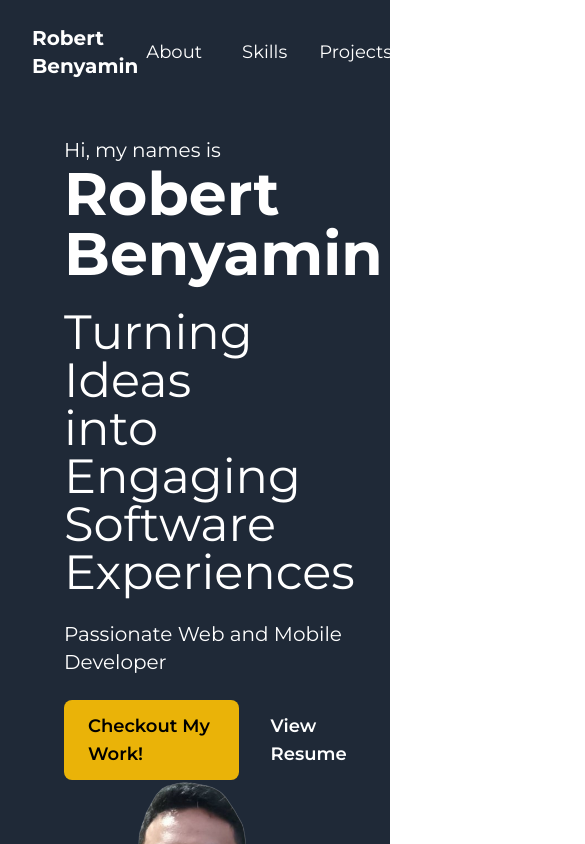
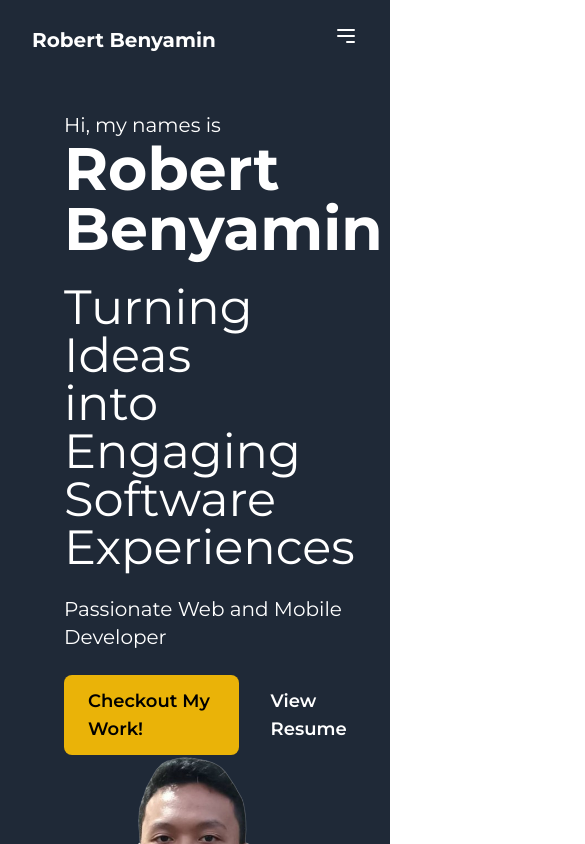
Before and after one commit to RobertBenyamin/portfolio, a React (Create React App) app: page / in a window 390 px wide. Shown: the top 844 px of the page, 585 px wide, since content can reach past the window. Built offline with nearby package versions, Linux system fonts and the light colour scheme.

Commit message:
feat: Add responsive mobile menu to Navbar component

```diff
--- a/src/components/Navbar.jsx
+++ b/src/components/Navbar.jsx
@@ -1,11 +1,17 @@
-import React from "react";
+import React, { useState } from "react";
 
 const Navbar = () => {
+  const [isOpen, setIsOpen] = useState(false);
+
+  const toggleMenu = () => {
+    setIsOpen(!isOpen);
+  };
+
   return (
     <nav className="bg-gray-800 text-white py-6 px-8 sticky top-0">
       <div className="container mx-auto flex justify-between items-center">
         <div className="text-xl font-bold">Robert Benyamin</div>
-        <div className="space-x-8">
+        <div className="space-x-8 hidden md:flex">
           <a href="#about" className="mx-2 text-lg">
             About
           </a>
@@ -22,7 +28,44 @@ const Navbar = () => {
             Contact
           </a>
         </div>
+        <div className="md:hidden">
+          <button onClick={toggleMenu} className="focus:outline-none">
+            <svg
+              className="w-6 h-6"
+              fill="none"
+              stroke="currentColor"
+              viewBox="0 0 24 24"
+              xmlns="http://www.w3.org/2000/svg"
+            >
+              <path
+                strokeLinecap="round"
+                strokeLinejoin="round"
+                strokeWidth="2"
+                d="M4 6h16M4 12h16m-7 6h7"
+              ></path>
+            </svg>
+          </button>
+        </div>
       </div>
+      {isOpen && (
+        <div className="md:hidden bg-gray-800 text-white flex flex-col items-center space-y-4 mt-4">
+          <a href="#about" className="text-lg" onClick={toggleMenu}>
+            About
+          </a>
+          <a href="#skills" className="text-lg" onClick={toggleMenu}>
+            Skills
+          </a>
+          <a href="#projects" className="text-lg" onClick={toggleMenu}>
+            Projects
+          </a>
+          <a href="#experience" className="text-lg" onClick={toggleMenu}>
+            Experience
+          </a>
+          <a href="#contact" className="text-lg" onClick={toggleMenu}>
+            Contact
+          </a>
+        </div>
+      )}
     </nav>
   );
 };
```
